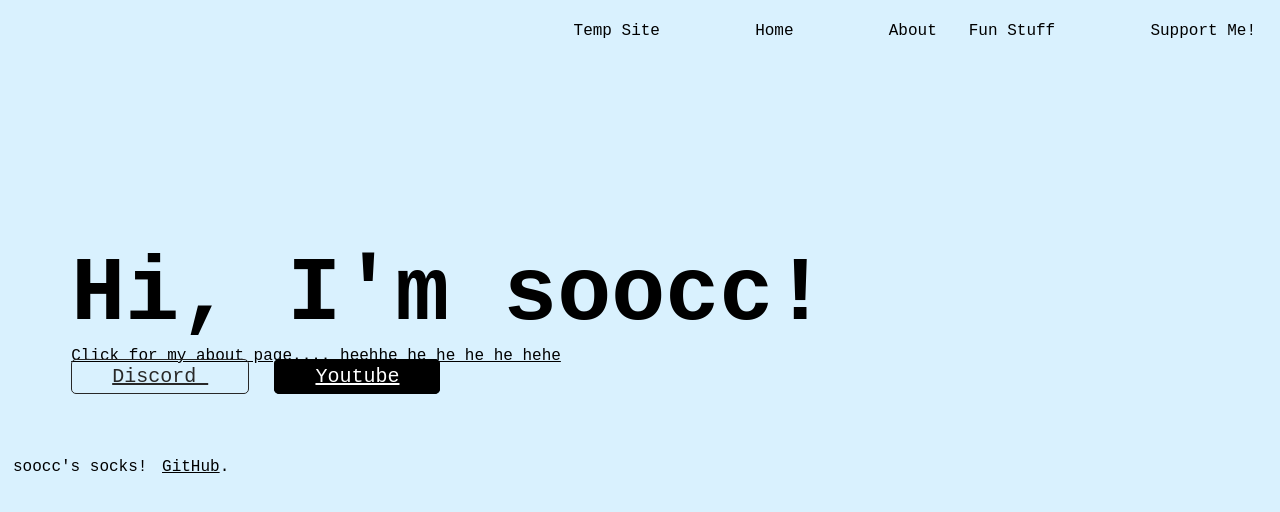
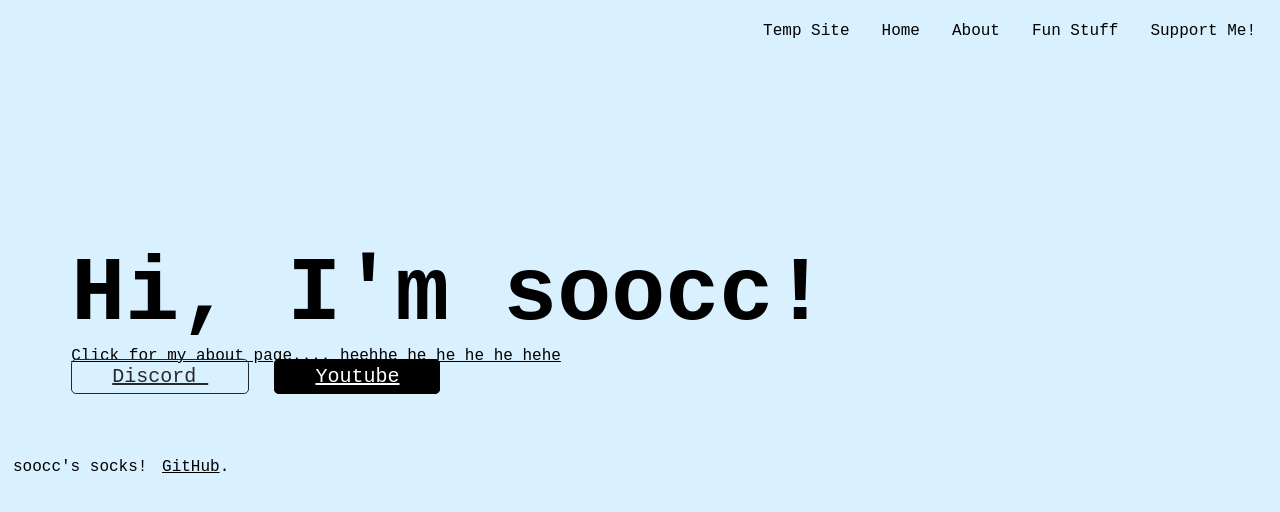
Before and after one commit to soocc/sooccsocks2, a Jekyll site: the page built from index.html, in a window 1280 px wide. Shown: the top 512 px of the page. Built offline with Jekyll 4.4.1, drawn with Linux system fonts in a browser that asks for light colours.

Commit message:
Update index.html

```diff
--- a/index.html
+++ b/index.html
@@ -17,10 +17,6 @@
       }
 
       .intro {
-        margin-left: 5%;
-      }
-
-      a {
         margin-left: 5%;
       }
 
```
